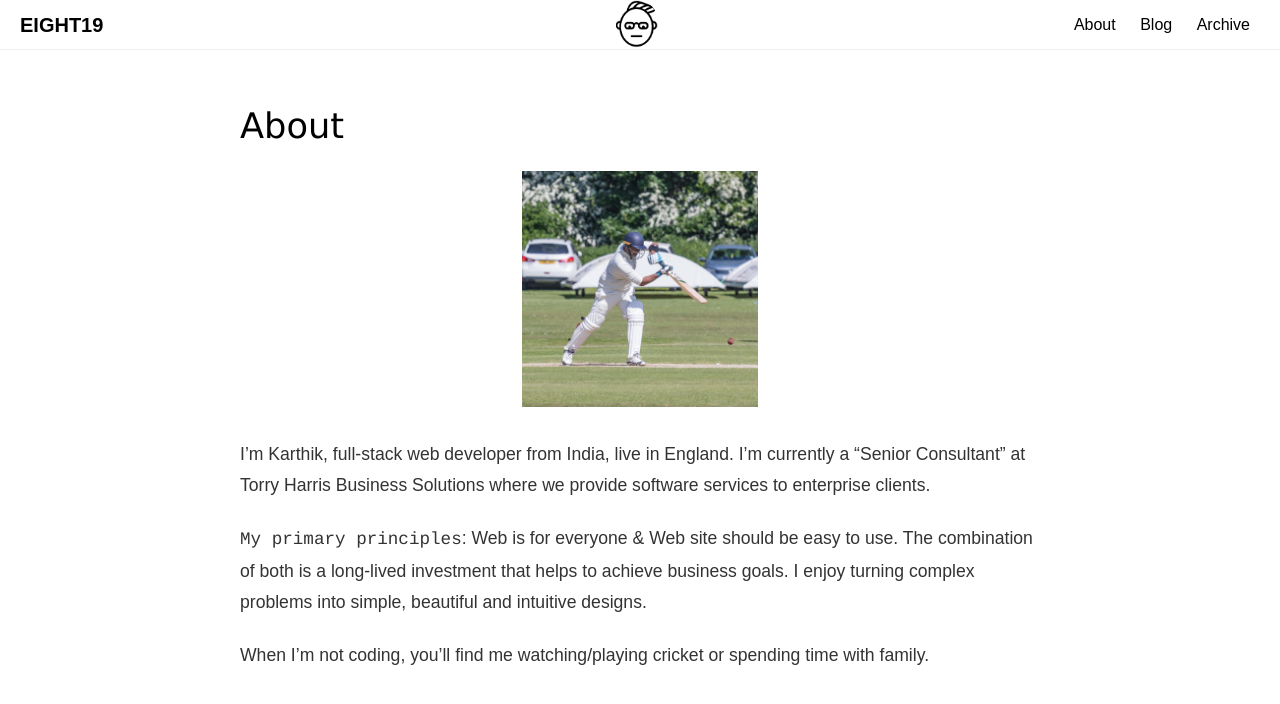
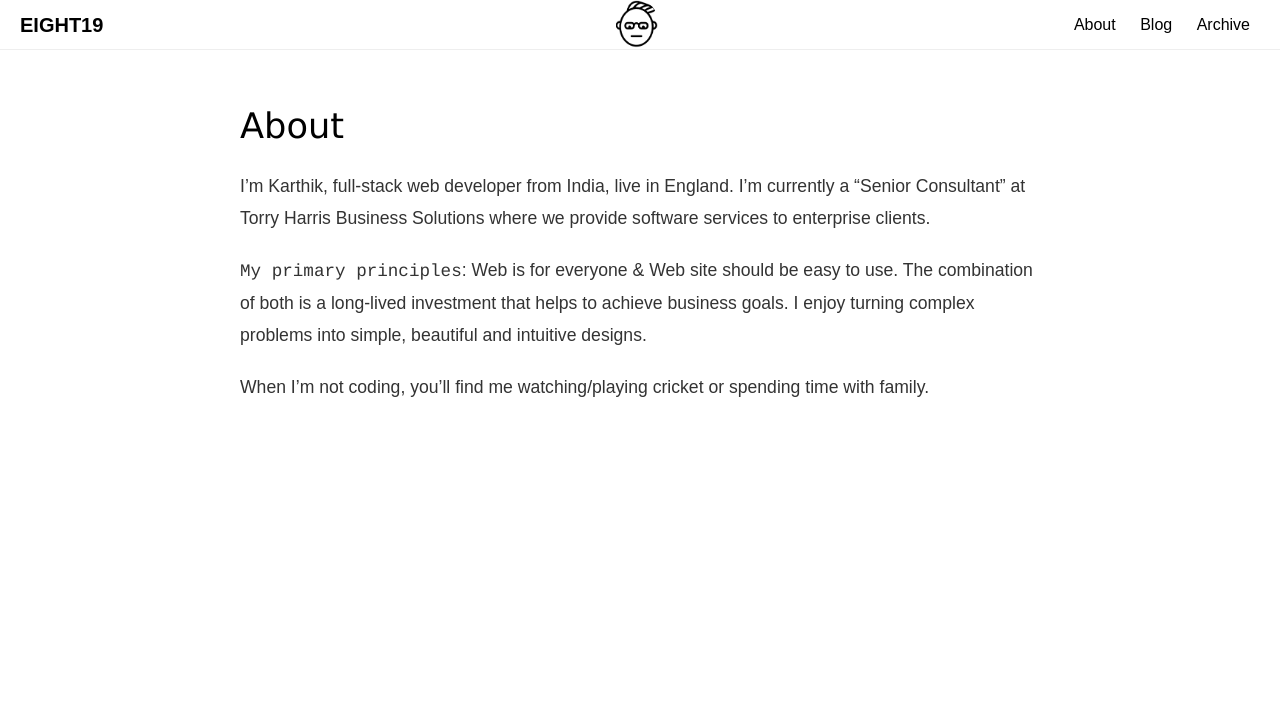
Before and after one commit to kartolab/karthikm19.github.io, a Jekyll site: the page built from index.md, in a window 1280 px wide. Shown: the top 704 px of the page. Built offline with Jekyll 4.4.1, drawn with Linux system fonts in a browser that asks for light colours.

Commit message:
Removed banner

```diff
--- a/index.md
+++ b/index.md
@@ -2,10 +2,6 @@
 layout: page
 title: About
 ---
-
-<p align="center">
-<img src="/assets/karthik_home_banner.jpg" alt="Karthik Home Banner" width="236px"/>
-</p>
 
 I’m Karthik, full-stack web developer from India, live in England. I'm currently a "Senior Consultant" at Torry Harris Business Solutions where we provide software services to enterprise clients.
 
```
